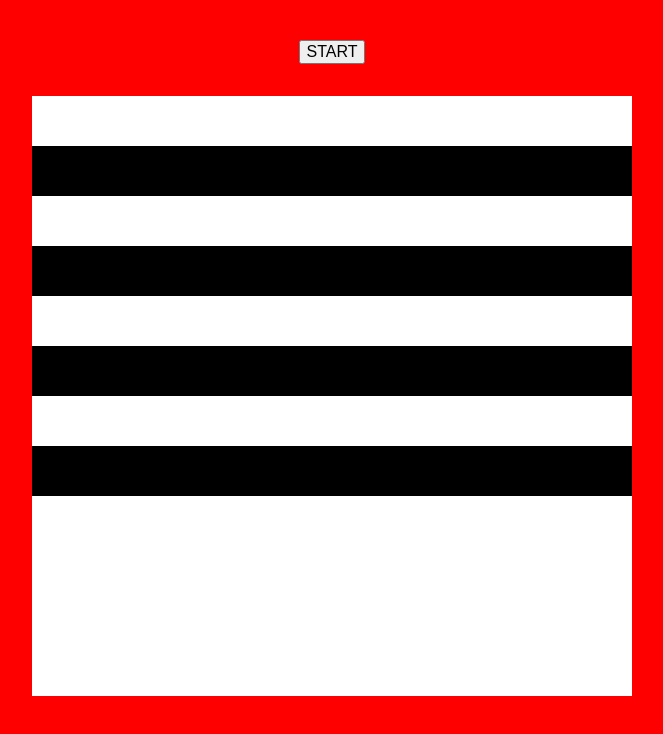
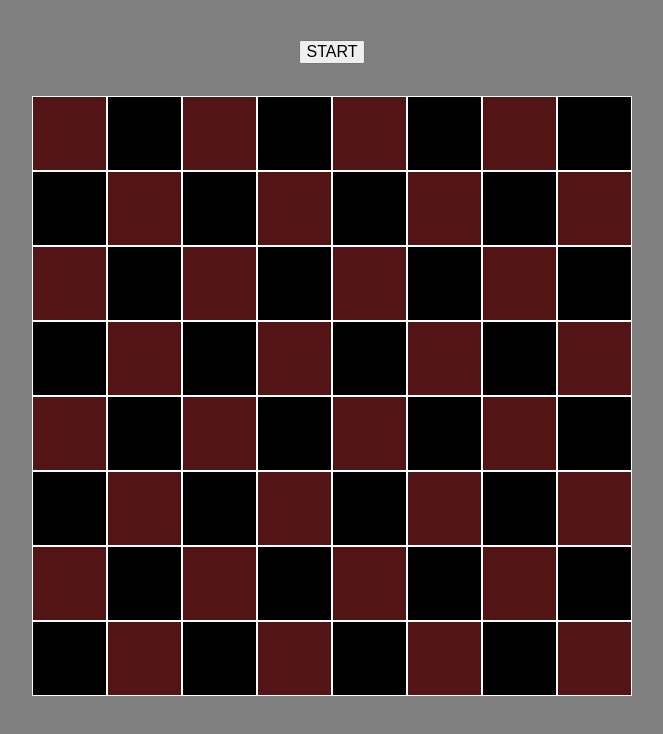
Before and after one commit to Pontusbolmer/magic-board, a plain HTML site: page index.html in a window 1280 px wide. Shown: the whole page, without its empty margins (308-971 px from the left). Drawn offline with Linux system fonts and the light colour scheme.

Commit message:
Complete board

```diff
--- a/main.css
+++ b/main.css
@@ -1,5 +1,5 @@
 body {
-    background-color: red;
+    background-color: grey;
     font-size: 2em;
 }
 
@@ -30,9 +30,17 @@ header button {
 }
 
 .row {
+    flex-grow: 1;
     background-color:grey;
-    height: 50px;
+    display: flex;
     width: 100%;
+}
 
-
+.ruta {
+    background-color: silver;
+    min-width: 50px;
+    flex-basis: auto;
+    border: 1px solid white;
+    display: flex;
+    flex-grow: 1;
 }
--- a/script.js
+++ b/script.js
@@ -1,21 +1,37 @@
+var nrOfSquares = 8;
 var contentDiv = document.getElementById("content");
 
 var board = document.createElement("div");
 board.className = "board";
 
-for (var y = 0; y < 8; y++) {
-    addRowToBoard();
+
+
+for (var y = 0; y < nrOfSquares; y++) {
+   var row =  addRowToBoard();
+
+    for (var x = 0; x < nrOfSquares; x++) {
+        var ruta = document.createElement("div");
+        if ((x+y) %2) {
+            ruta.style.backgroundColor = "black"
+        } else {
+            ruta.style.backgroundColor = "#521414"
+        }
+        ruta.className = "ruta";
+        row.appendChild(ruta);
+    }
+
+
 }
 contentDiv.appendChild(board);
+
 
 
 function addRowToBoard() {
     var row = document.createElement("div");
     row.className = "row"
-    if (y%2) {
-    row.style.backgroundColor = "black"
-    } else {
-        row.style.backgroundColor = "white";
-    }
+
      board.appendChild(row);
+     return row;
+
+
 }
```
